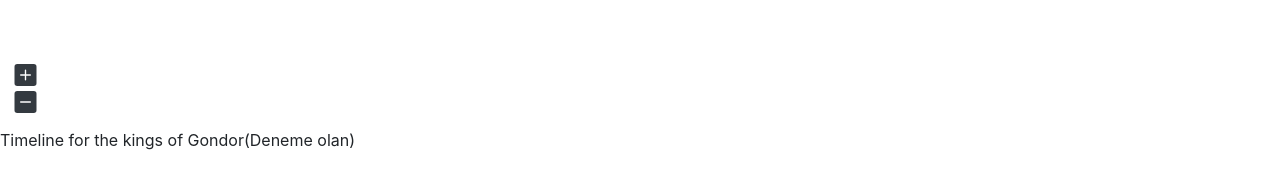
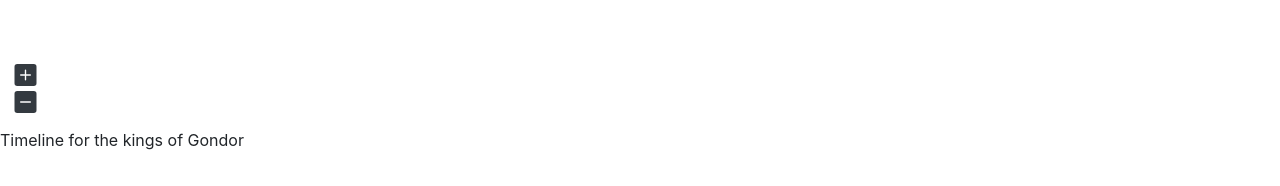
Before and after one commit to com-480-data-visualization/com-480-project-bkh, a Vue app: page / in a window 1280 px wide. Shown: the part 1480-1666 px from the top of the page. Built offline with nearby package versions, Linux system fonts and the light colour scheme; no server answers.

Commit message:
changed header

```diff
--- a/src/components/eventse/Eventse.vue
+++ b/src/components/eventse/Eventse.vue
@@ -12,7 +12,7 @@ svg{font: 11px sans-serif;}
 </style>
 <template>
   <div id="Events">
-    <p>Timeline for the kings of Gondor(Deneme olan)</p>
+    <p>Timeline for the kings of Gondor</p>
   </div>
 </template>
 
```
